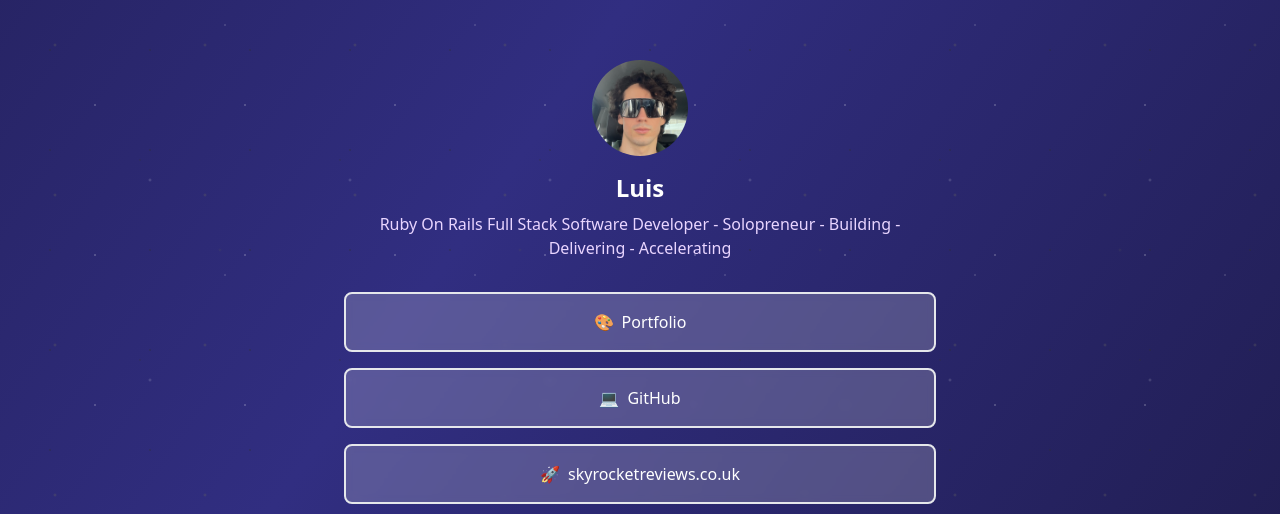
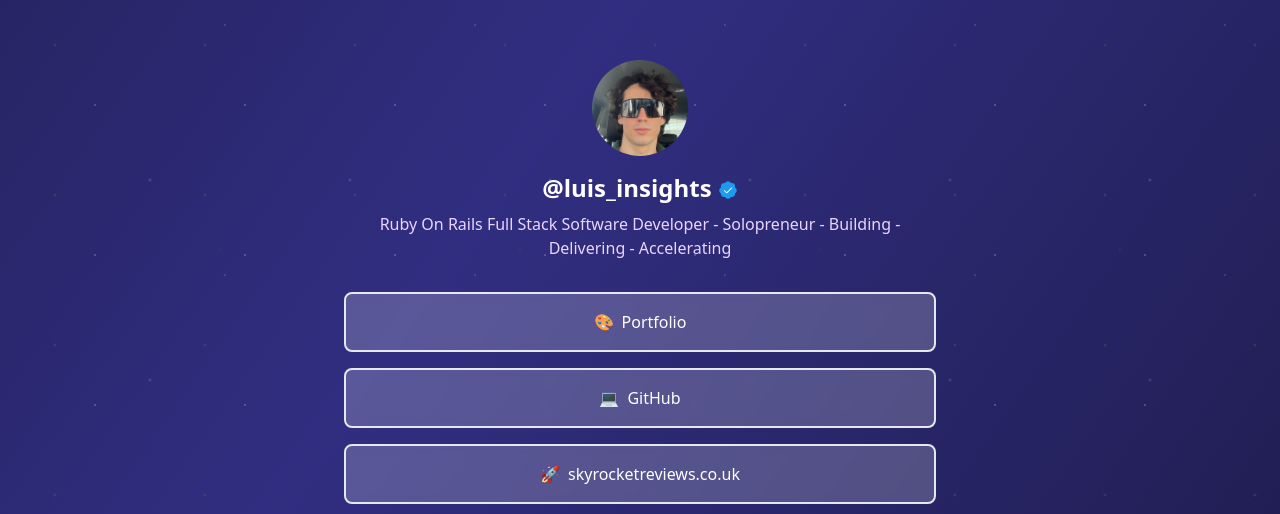
Before and after one commit to luiskcc/linktree-clone, a website: page index.html in a window 1280 px wide. Shown: the top 514 px of the page. Drawn offline with nearby package versions, Linux system fonts and the light colour scheme.

Commit message:
added bluetick

```diff
--- a/index.html
+++ b/index.html
@@ -52,7 +52,17 @@
         <div class="max-w-2xl mx-auto p-10 text-center">
             <div class="mb-8">
                 <img src="selfie_luis.png" alt="Your Name" class="w-24 h-24 rounded-full mx-auto mb-4">
-                <h1 class="text-2xl font-bold mb-2 text-white">Luis</h1>
+                <h1 class="text-2xl font-bold mb-2 text-white">
+                    @luis_insights
+                    <svg class="w-5 h-5 inline-block" viewBox="0 0 24 24" fill="none" xmlns="http://www.w3.org/2000/svg">
+                        <path
+                            d="M22.5 12.5C22.5 10.92 21.625 9.55 20.352 8.9C20.506 8.465 20.59 7.995 20.59 7.5C20.59 5.29 18.88 3.502 16.772 3.502C16.302 3.502 15.852 3.586 15.436 3.752C14.818 2.415 13.51 1.5 12 1.5C10.49 1.5 9.18402 2.417 8.56302 3.75C8.14802 3.585 7.69702 3.5 7.22702 3.5C5.11702 3.5 3.40902 5.29 3.40902 7.5C3.40902 7.994 3.49202 8.464 3.64602 8.9C2.37402 9.55 1.49902 10.918 1.49902 12.5C1.49902 13.995 2.28102 15.298 3.44102 15.986C3.42102 16.156 3.40902 16.326 3.40902 16.5C3.40902 18.71 5.11702 20.5 7.22702 20.5C7.69702 20.5 8.14702 20.414 8.56202 20.25C9.18202 21.584 10.488 22.5 11.999 22.5C13.511 22.5 14.817 21.584 15.436 20.25C15.851 20.413 16.301 20.498 16.772 20.498C18.882 20.498 20.59 18.708 20.59 16.498C20.59 16.324 20.578 16.154 20.557 15.984C21.715 15.298 22.5 13.994 22.5 12.5Z"
+                            fill="#1D9BF0" />
+                        <path
+                            d="M10.0825 15.8876L7.0825 12.8876C6.8875 12.6926 6.8875 12.3776 7.0825 12.1826C7.2775 11.9876 7.5925 11.9876 7.7875 12.1826L10.4325 14.8276L16.2075 9.05256C16.4025 8.85756 16.7175 8.85756 16.9125 9.05256C17.1075 9.24756 17.1075 9.56256 16.9125 9.75756L10.7875 15.8826C10.5925 16.0826 10.2775 16.0826 10.0825 15.8876Z"
+                            fill="white" />
+                    </svg>
+                </h1>
                 <p class="text-purple-200 mb-6">Ruby On Rails Full Stack Software Developer - Solopreneur - Building -
                     Delivering - Accelerating</p>
             </div>
```
